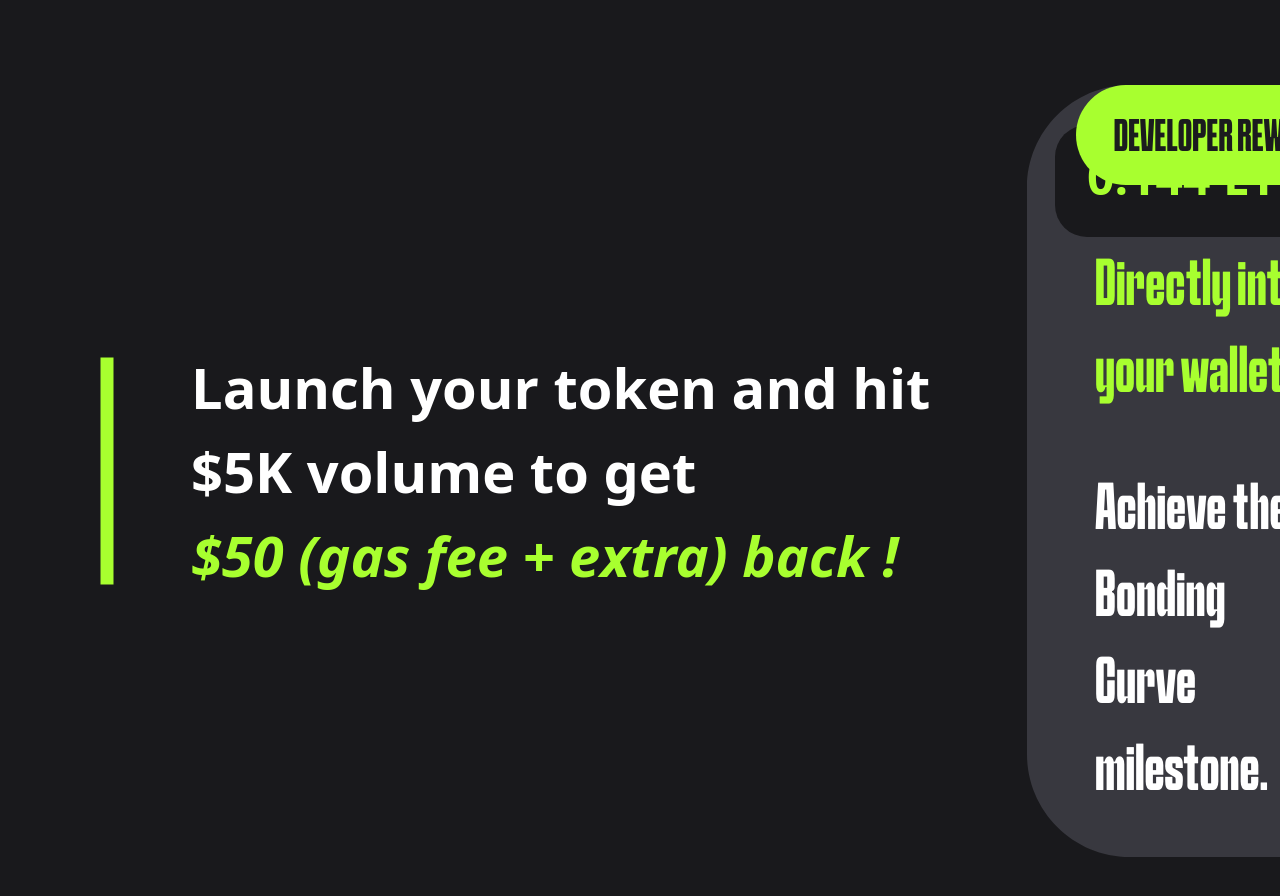
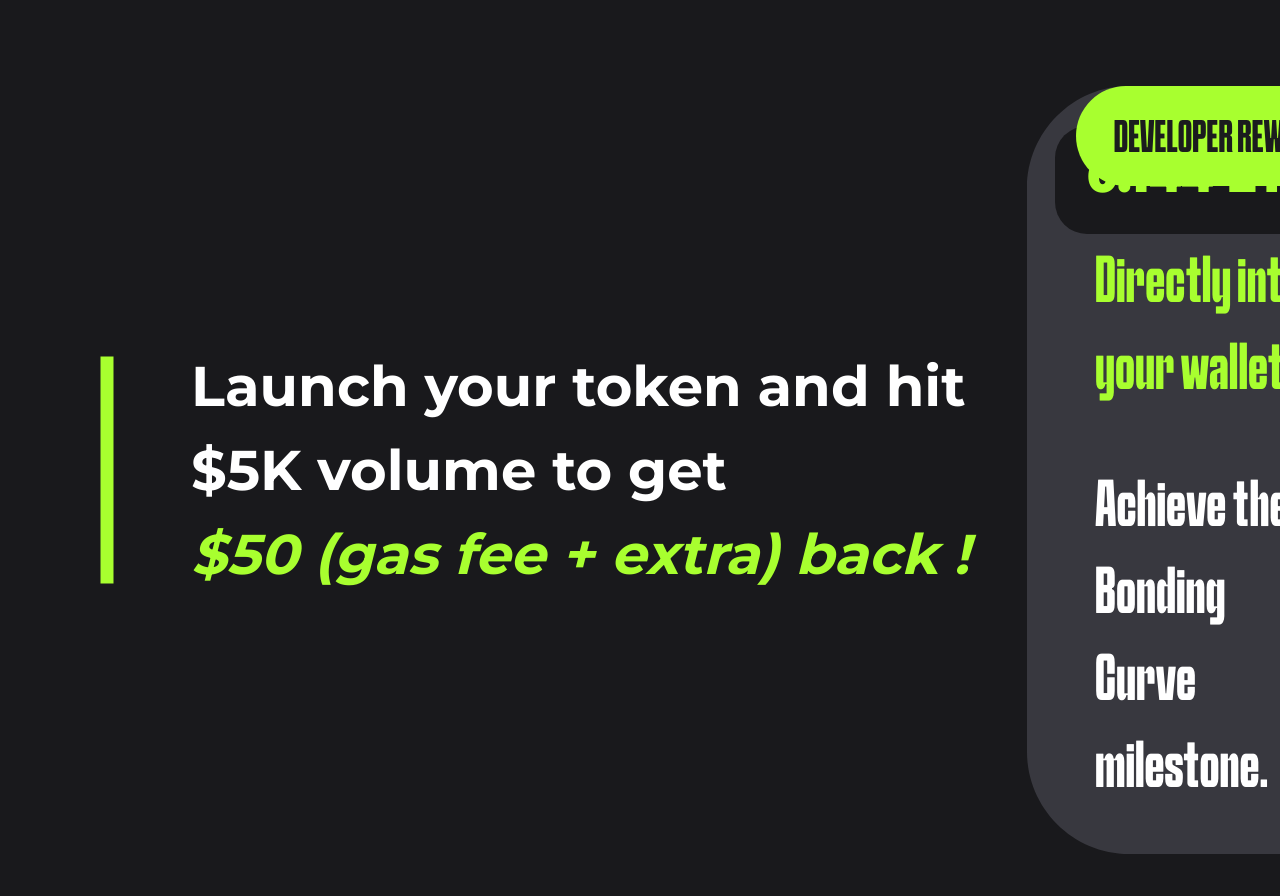
Before and after one commit to vizeerr/pzilla, a Next.js app: page /launch in a window 1280 px wide. Shown: the part 1760-2656 px from the top of the page. Built offline with nearby package versions, Linux system fonts and the light colour scheme.

Commit message:
updation details page v2.9

```diff
--- a/src/app/globals.css
+++ b/src/app/globals.css
@@ -3,7 +3,8 @@
 @tailwind utilities;
 
 :root{
-  --prim-color : #A8FF2F
+  --prim-color : #A8FF2F;
+  --mont : 'mont',serif;
 }
 
 body{
@@ -18,6 +19,12 @@ body{
 }
 
 @font-face{
+  font-family: 'mont';
+  src:url("../fonts/mont.ttf") format("truetype")
+}
+
+
+@font-face{
   font-family: 'sachabo';
   src:url("../fonts/sh.otf") format("opentype")
 }
@@ -26,6 +33,10 @@ body{
   font-family: 'round',sans-serif;
 }
 
+
+.mont{
+  font-family: 'mont',serif;
+}
 .sachabo{
   font-family: 'sachabo',sans-serif;
 }
--- a/src/app/layout.js
+++ b/src/app/layout.js
@@ -1,7 +1,7 @@
 import { Toaster } from "react-hot-toast";
 import "./globals.css";
 import {Bebas_Neue , Montserrat } from 'next/font/google'
-
+import localFont from 'next/font/local'
 export const bebasneue = Bebas_Neue({
   subsets: ['latin'],
   variable: '--font-bebas',
--- a/src/components/DetailedBottomView.jsx
+++ b/src/components/DetailedBottomView.jsx
@@ -21,14 +21,14 @@ const DetailedBottomView = () => {
           <p onClick={()=>setTab("his")} className={`${tab=="his"? "bg-primary text-[#262626]":" bg-[#38383F] text-white"} font-[800] text-[30px]    py-5 w-[420px] text-center rounded-[0px_40px]`}> TRADING HISTORY</p>
 
         </div>
+        <div className='h-[818px]'>
+
+
         <AnimatePresence mode="wait">
-        {tab=="cmmt"?
+          {tab=="cmmt" ?
           <motion.div
           key="cmmont"
-      initial={{ opacity: 0}}
-      animate={{ opacity: 1}}
-      exit={{ opacity: 0}}
-      transition={{ duration: 0.3 }}
+
           className='mt-[60px] h-[758px] overflow-y-auto pb-[40px] px-[40px] flex flex-col gap-[32px]'>
 
           <div className='bg-[#111111] rounded-[40px]'>
@@ -111,12 +111,11 @@ const DetailedBottomView = () => {
 
           </motion.div>
           :
-
           <motion.div
           key="trading-history"
-      initial={{ opacity: 0, x: 250 }}
-      animate={{ opacity: 1, x: 0 }}
-      exit={{ opacity: 0, x: 250 }}
+          initial={{  x: 1500 }}
+          animate={{  x: 0 }}
+          exit={{  x: 1500 }}
           transition={{ duration: 0.3 }}
           className='mt-[60px] h-[758px] overflow-y-auto pb-[1px] px-[40px] flex flex-col gap-[32px]'>
           <div className='flex gap-8 items-center'>
@@ -176,7 +175,13 @@ const DetailedBottomView = () => {
         </motion.div>
 
           }
+
+
+
+
+
         </AnimatePresence>
+        </div>
 
 
 
--- a/src/components/DetailedRightView.jsx
+++ b/src/components/DetailedRightView.jsx
@@ -161,7 +161,7 @@ const DetailedRightView = () => {
 
                 </div>
               </div>
-              <p className='text-[15px] font-montserrat font-[900] text-center mt-4'>Dethrone <span className='font-[700] opacity-40'>the current king at </span> <span className='text-primary font-[900] font-montserrat'>$43,134 market cap.</span></p>
+              <p className='text-[14px] font-montserrat font-[900] text-center mt-4'>Dethrone <span className='font-[700] opacity-40'>the current king at </span> <span className='text-primary font-[900] font-montserrat'>$43,134 market cap.</span></p>
             </div>
           </div>
 
--- a/src/components/LaunchFooter.jsx
+++ b/src/components/LaunchFooter.jsx
@@ -15,7 +15,7 @@ const LaunchFooter = () => {
     </div>
     <div className='curvbg w-[728px]  rounded-[60px] ps-[28px] py-[40px] relative'>
       <p className='anim  text-[#1B1C1E] sachabo text-[40px] bg-primary rounded-full px-4 pt-6 absolute end-0 top-0 pb-4 text-center w-[290px]'> DEVELOPER REWARD</p>
-      <p className='font-montserrat font-[900] text-primary p-[5px] text-[48px] bg-[#19191C] px-8 pb-6 pt-4 w-[311px] rounded-[32px]'>0.144 ETH</p>
+      <p className='font-montserrat font-[900] text-primary p-[5px] text-[45px] bg-[#19191C] px-8 pb-6 pt-4 w-[311px] rounded-[32px]'>0.144 ETH</p>
       <p className='sachabo text-primary font-[400] mt-2 text-[58px] mx-[40px]'> Directly into your wallet</p>
       <p className='sachabo text-white font-[400] text-[58px] mt-[50px] mx-[40px]'> Achieve the Bonding Curve milestone.</p>
 
--- a/src/components/SettingModel.jsx
+++ b/src/components/SettingModel.jsx
@@ -12,9 +12,9 @@ const SettingModel = ({openSet,setOpenSet}) => {
     {openSet&& (
     <motion.div
      key="setting-modal"
-     initial={{ opacity: 0, x: 150,height: 160  }} // Start from left
-     animate={{ opacity: 1, x: 0 ,height: opt > 1 ? 235 : 160,}} // Move to center when open
-    exit={{ opacity: 0, x: 150 }}
+     initial={{  x: 350,height: 160  }} // Start from left
+     animate={{  x: 0 ,height: opt > 1 ? 235 : 160,}} // Move to center when open
+    exit={{  x: 350 }}
     transition={{ duration: 0.3 }} className={`font-montserrat absolute end-5 z-20 w-[304px] px-[20px] pt-[8px] pb-[14px] bg-[#2C2D30] rounded-[32px]`}>
         <div className='flex items-center justify-between'>
             <p className='text-primary text-[13px] font-[900]'>SET MAX SLIPPAGE</p>
@@ -42,7 +42,7 @@ const SettingModel = ({openSet,setOpenSet}) => {
             )}
           {/* </AnimatePresence> */}
 
-        <div className='flex justify-center'>
+        <div className='flex justify-center relative bottom-0 tranis'>
 
             <button onClick={()=>setOpenSet(false)} className='text-[#262626] anim bg-primary rounded-full font-[900] text-[18.5px] w-[122px]'>SAVE</button>
         </div>
--- a/tailwind.config.js
+++ b/tailwind.config.js
@@ -9,7 +9,7 @@ module.exports = {
     extend: {
       fontFamily: {
         bebasneue: ['var(--font-bebas)'],
-        montserrat:['var(--font-mont)']
+        montserrat:['var(--mont)']
       },
       colors:{
         primary:'#A8FF2F',
```
Also changed, not shown: src/fonts/mont.ttf (added). Lines whose indentation alone changed are shown as unchanged.
